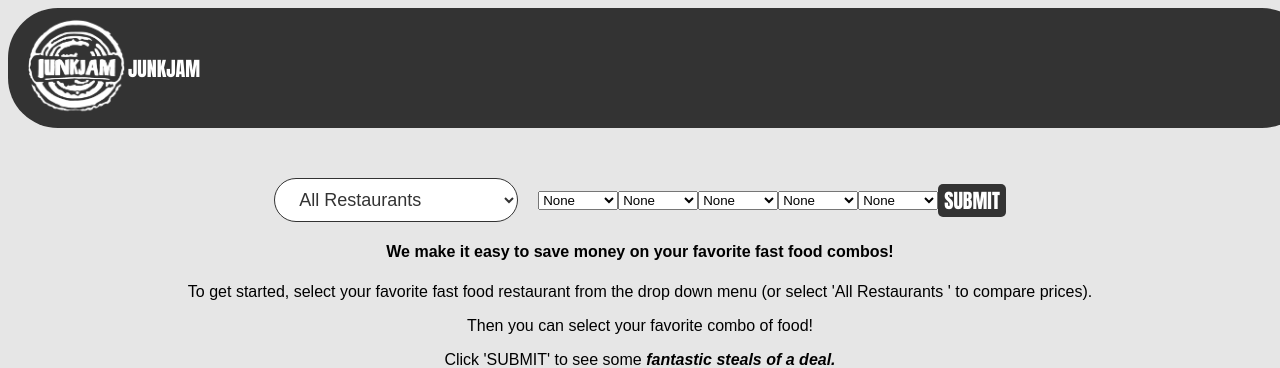
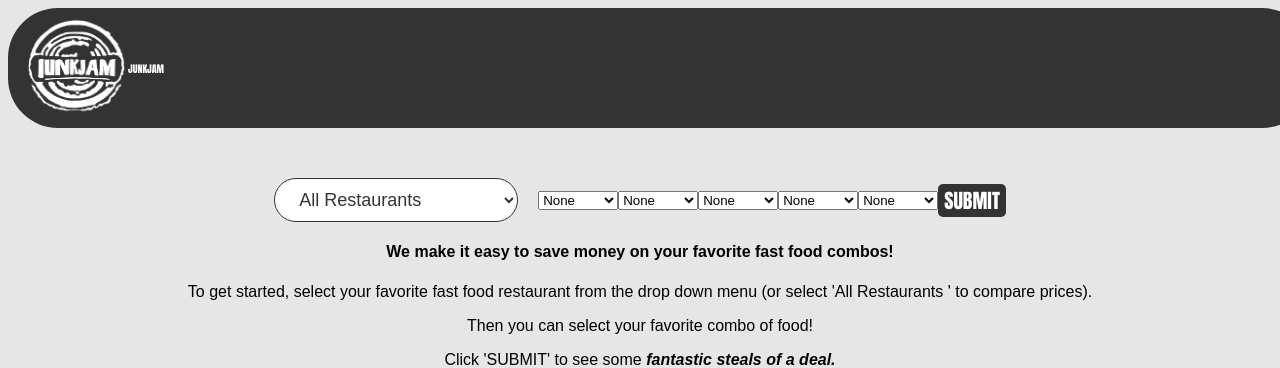
Before and after one commit to maddiehope/hacks8, a Flask app: page / in a window 1280 px wide. Shown: the top 368 px of the page. Run offline with Flask 2, Linux system fonts and the light colour scheme; parts of the project's set-up code (start-up, migrations or seed data) failed here and were passed over.

Commit message:
more tweaks to font size

```diff
--- a/templates/base.html
+++ b/templates/base.html
@@ -21,7 +21,7 @@
 
     .header h2 {
         margin: 0;
-        font-size: 20px;
+        font-size: 10px;
         font-weight: bold;
         text-transform: uppercase;
     }
@@ -60,7 +60,7 @@
     th, td {
         border: 1px solid #333;
         padding: 20px 40px;
-        font-size: 40px;
+        font-size: 10px;
         text-align: left;
     }
 
```
